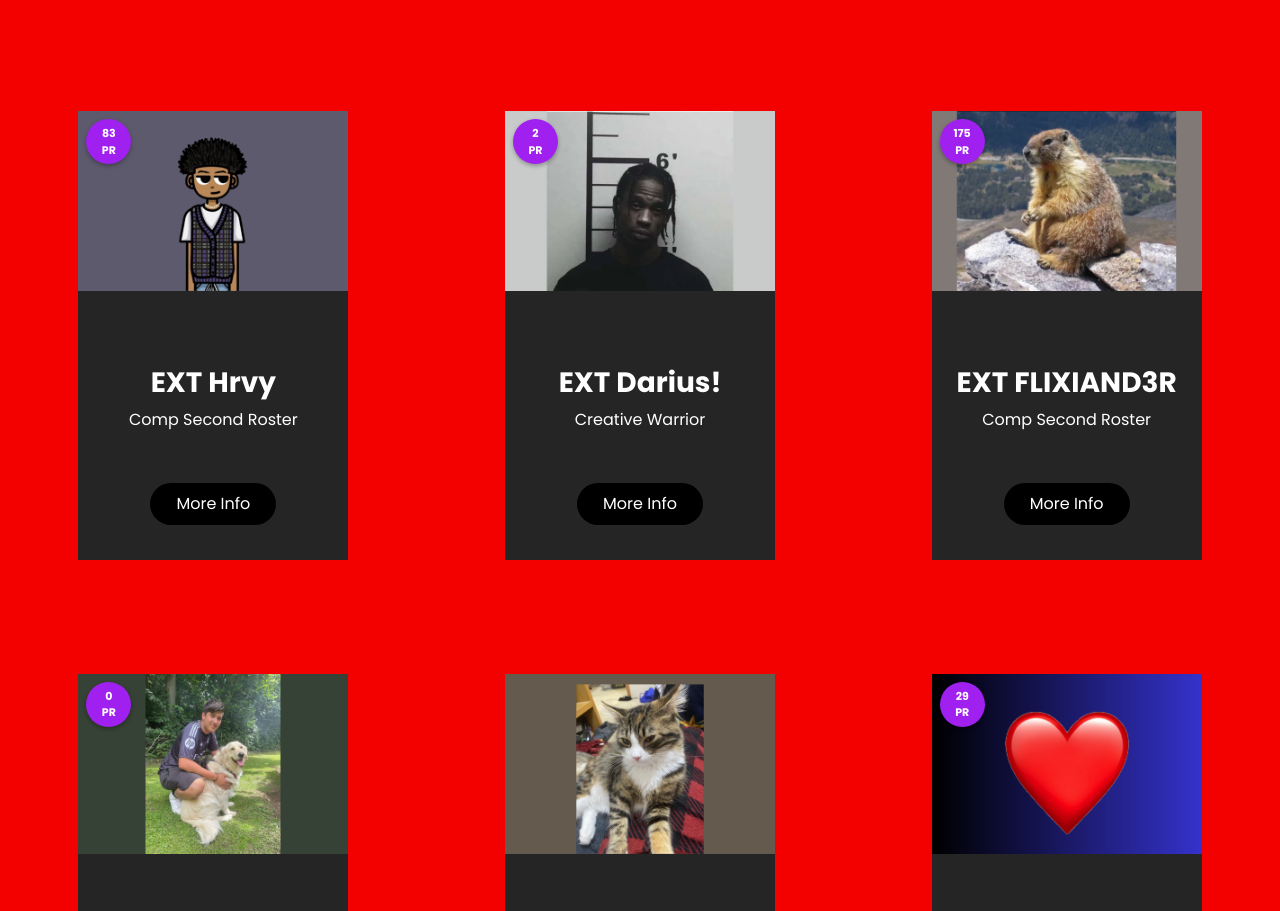
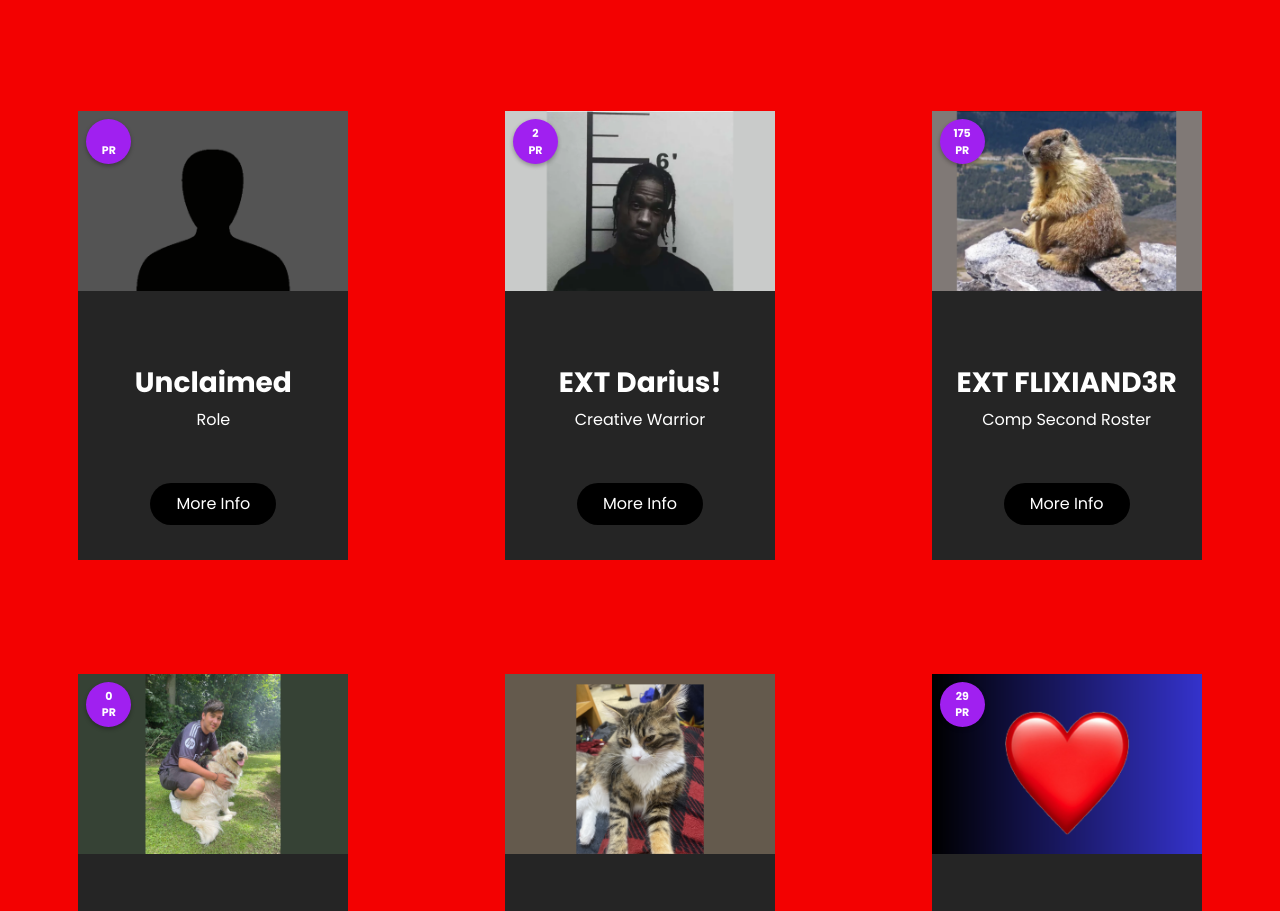
Before and after one commit to InscilyEXT/EXT, a plain HTML site: page index.html in a window 1280 px wide. Shown: the part 1763-2674 px from the top of the page. Drawn offline with nearby package versions, Linux system fonts and the light colour scheme; files whose address does not match are found by name; a web font is replaced by a local one.

Commit message:
Update index.html

```diff
--- a/index.html
+++ b/index.html
@@ -279,15 +279,15 @@
       <div class="col-md-4 mb-4 d-flex justify-content-center">
         <div class="box b4 text-center">
           <div class="img-box">
-	  <div class="pr-badge">83<br>PR</div>
-            <img src="bg10.png" alt="" style="width:100%; max-height:180px; object-fit:cover;">
+	  <div class="pr-badge"><br>PR</div>
+            <img src="b1.jpg" alt="" style="width:100%; max-height:180px; object-fit:cover;">
           </div>
           <div class="detail-box">
             <div class="img_date">
             </div>
-            <h3>EXT Hrvy</h3>
-            <p>Comp Second Roster</p>
-            <a href="https://fortnitetracker.com/profile/all/EXT%20hrvyfnbr">More Info</a>
+            <h3>Unclaimed</h3>
+            <p>Role</p>
+            <a href="">More Info</a>
           </div>
         </div>
       </div>
```
